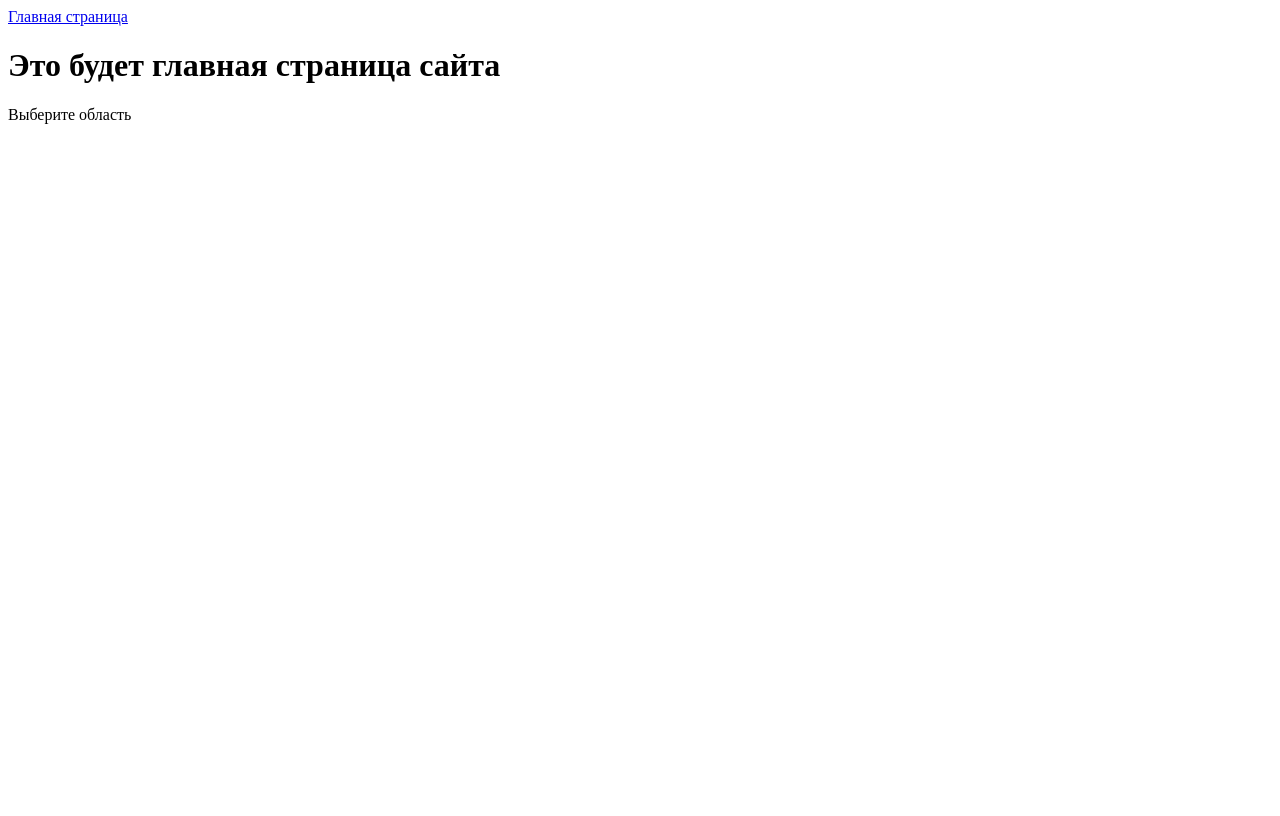
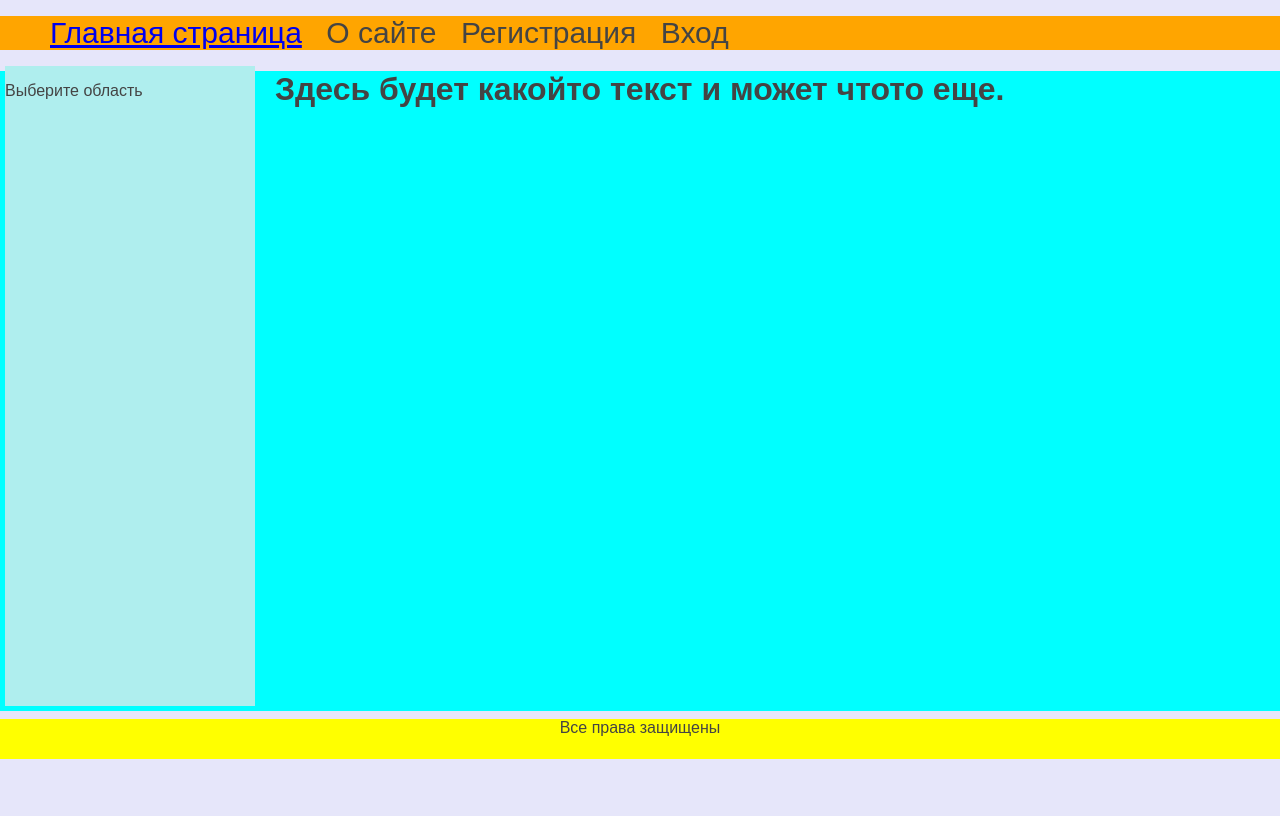
Before and after one commit to ispectre87/helpsite, a Django app: page / in a window 1280 px wide. Before the commit the page ends 124 px from the top, so only its background shows below. Run offline with Django 4.2, Linux system fonts and the light colour scheme; data that the repository does not hold is empty.

Commit message:
Create simple CSS style

```diff
--- /dev/null
+++ b/helps_app/static/helps_app/css/styles.css
@@ -0,0 +1,46 @@
+html, body {
+    background: lavender;
+	font-family: 'Arial';
+	margin: 0;
+	padding: 0;
+	height: 100%;
+	width: 100%;
+	color: #444;
+}
+
+.headmenu {
+    background: orange;
+    padding:0;
+    margin:0;
+}
+
+.headmenu li {
+    margin: 10px;
+    display: inline;
+    font-size: 30px;
+}
+
+.footer {
+    left: 0;
+    bottom: 0;
+    width: 100%;
+    height: 40px;
+    text-align: center;
+    background: yellow;
+}
+
+.sidepanel {
+    display: block;
+    height:80%;
+    float: left;
+    background: paleTurquoise;
+    width: 250px;
+    margin-left: 5px;
+    margin-right: 20px;
+    }
+
+.content {
+    background: aqua;
+    padding-left: 20px;
+    height: 80%;
+}
--- a/helps_app/templates/helps_app/base.html
+++ b/helps_app/templates/helps_app/base.html
@@ -1,12 +1,26 @@
+{% load static %}
 <!DOCTYPE html>
 <html lang="en">
 <head>
     <meta charset="UTF-8">
     <title>{% block title %}{% endblock %}</title>
+    <link type="text/css" href="{% static 'helps_app/css/styles.css' %}" rel="stylesheet">
 </head>
 <body>
-    <a href="{% url 'helps_app:index' %}">Главная страница</a>
+    {% block mainmenu %}
+        <div class="headmenu">
+        <ul>
+            <li><a href="{% url 'helps_app:index' %}">Главная страница</a></li>
+            <li><a>О сайте</a></li>
+            <li><a>Регистрация</a></li>
+            <li><a>Вход</a></li>
+        </ul>
+        </div>
+    {% endblock %}
     {% block header %}{% endblock %}
     {% block content %}{% endblock %}
+{% block footer %}
+    <div class="footer"><p style="margin-top: 8px">Все права защищены</p></div>
+{% endblock %}
 </body>
 </html>
--- a/helps_app/templates/helps_app/help_request_detail.html
+++ b/helps_app/templates/helps_app/help_request_detail.html
@@ -3,10 +3,9 @@
 {% block title %}
     Информация по заявке
 {% endblock %}
-{% block header %}
+
+{% block content %}
     <h2>Информация по заявке</h2>
-{% endblock %}
-{% block content %}
     <p>Желаемая помощь:</p>
     <p>{{ request_detail.title }}</p>
     <p>Дата подачи заявки:</p>
--- a/helps_app/templates/helps_app/index.html
+++ b/helps_app/templates/helps_app/index.html
@@ -1,11 +1,10 @@
 {% extends 'helps_app/base.html' %}
 {% block title %}Get Help - Главная{% endblock %}
 
-{% block header %}
-  <h1>Это будет главная страница сайта</h1>
-{% endblock %}
+
 {% block content %}
-  <p>Выберите область</p>
+  <div class="sidepanel">
+  <p class="region">Выберите область</p>
   <ul>
   {% for region in regions %}
     <li>
@@ -13,5 +12,8 @@
     </li>
   {% endfor %}
   </ul>
-
+  </div>
+  <div class="content">
+    <h1>Здесь будет какойто текст и может чтото еще.</h1>
+  </div>
 {% endblock %}
--- a/helps_app/templates/helps_app/request_added.html
+++ b/helps_app/templates/helps_app/request_added.html
@@ -1,5 +1,4 @@
 {% extends 'helps_app/base.html' %}
 
 {% block title %}Заявка добавлена{% endblock %}
-{% block header %}Заявка добавлена{% endblock %}
 {% block content %}{% endblock %}
--- a/sitehelp/settings.py
+++ b/sitehelp/settings.py
@@ -118,7 +118,9 @@ USE_TZ = True
 # Static files (CSS, JavaScript, Images)
 # https://docs.djangoproject.com/en/4.0/howto/static-files/
 
-STATIC_URL = 'static/'
+STATIC_URL = 'static/'   #префикс для url статических файлов
+STATIC_ROOT = os.path.join(BASE_DIR, 'static') #путь к общей папке статик в которой будут собираться файлы во время работы на сервере
+STATIC_DIRS = [] #Список нестандартных путей к статическим файлам
 
 MEDIA_ROOT = os.path.join(BASE_DIR, 'media')
 MEDIA_URL  = '/media/'
```
Also changed, not shown: helps_app/templates/helps_app/cities.html (+6 -3 lines), helps_app/templates/helps_app/help_requests.html (+6 -1 lines), helps_app/templates/helps_app/need_help.html (+7 -3 lines).
